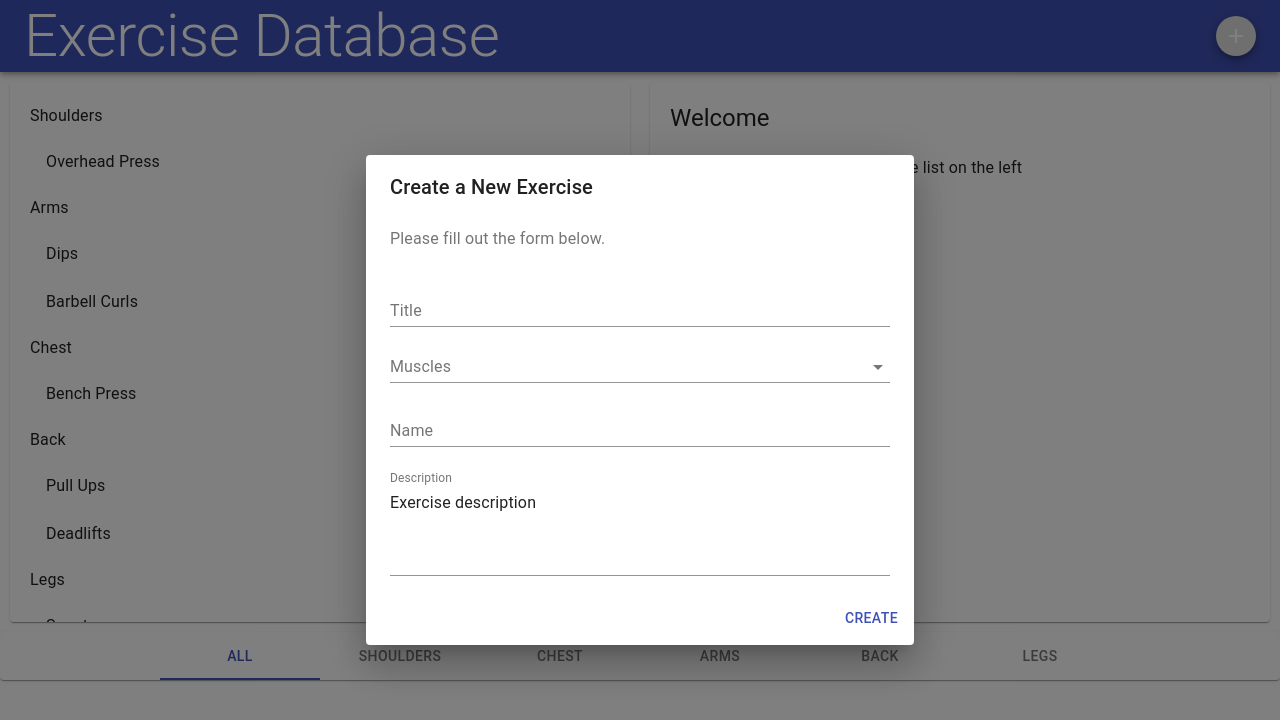
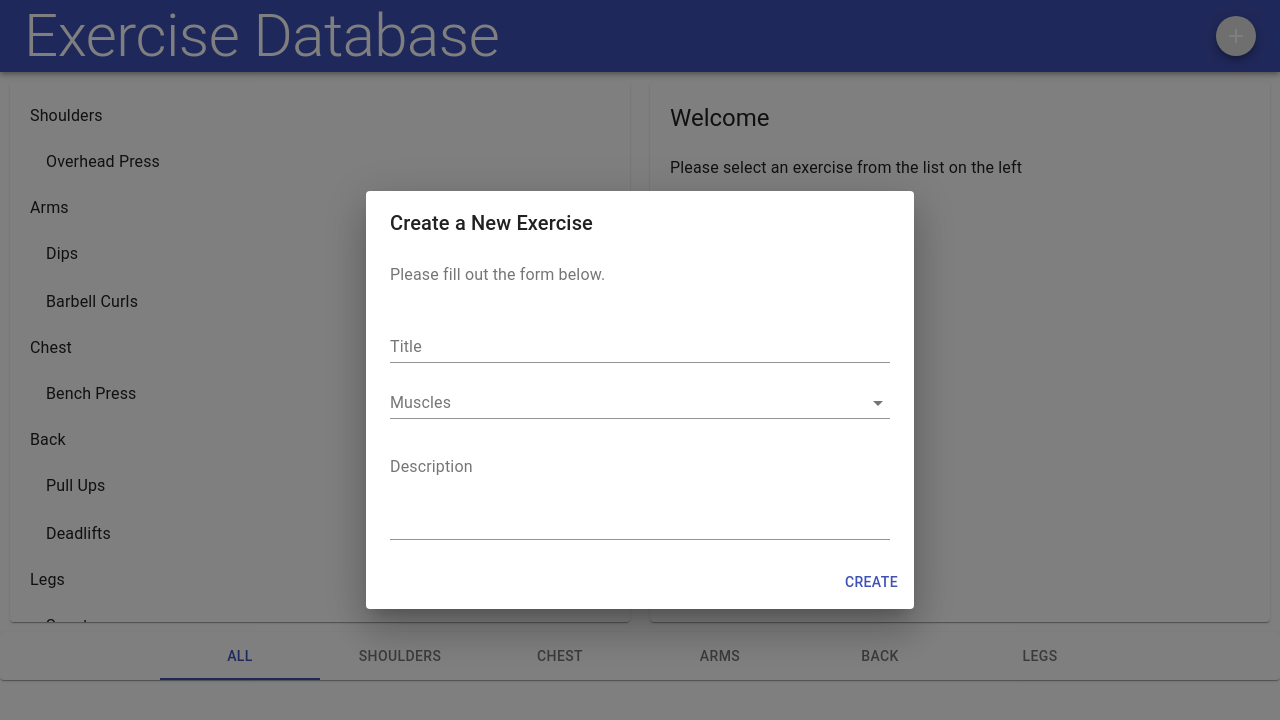
Before and after one commit to sprainhill/modal-practice-material-ui, a React (Create React App) app in the folder cr-tutorial/: page / in a window 1280 px wide. Both pictures are taken after a click on the button 1236 px from the left and 36 px from the top of the page. Shown: the top 720 px of the page. Built offline with nearby package versions, Linux system fonts and the light colour scheme.

Commit message:
Clean up form

```diff
--- a/cr-tutorial/src/components/exercises/dialogs/Create.js
+++ b/cr-tutorial/src/components/exercises/dialogs/Create.js
@@ -87,18 +87,10 @@
             </FormControl>
             <br />
             <TextField
-              label="Name"
-              value={muscles}
-              onChange={handleChanges("muscles")}
-              margin="normal"
-              style={styles.formField}
-            />
-            <br />
-            <TextField
               label="Description"
               multiline
               rows="4"
-              defaultValue="Exercise description"
+              onChange={handleChanges("description")}
               margin="normal"
               style={styles.formField}
             />
```
